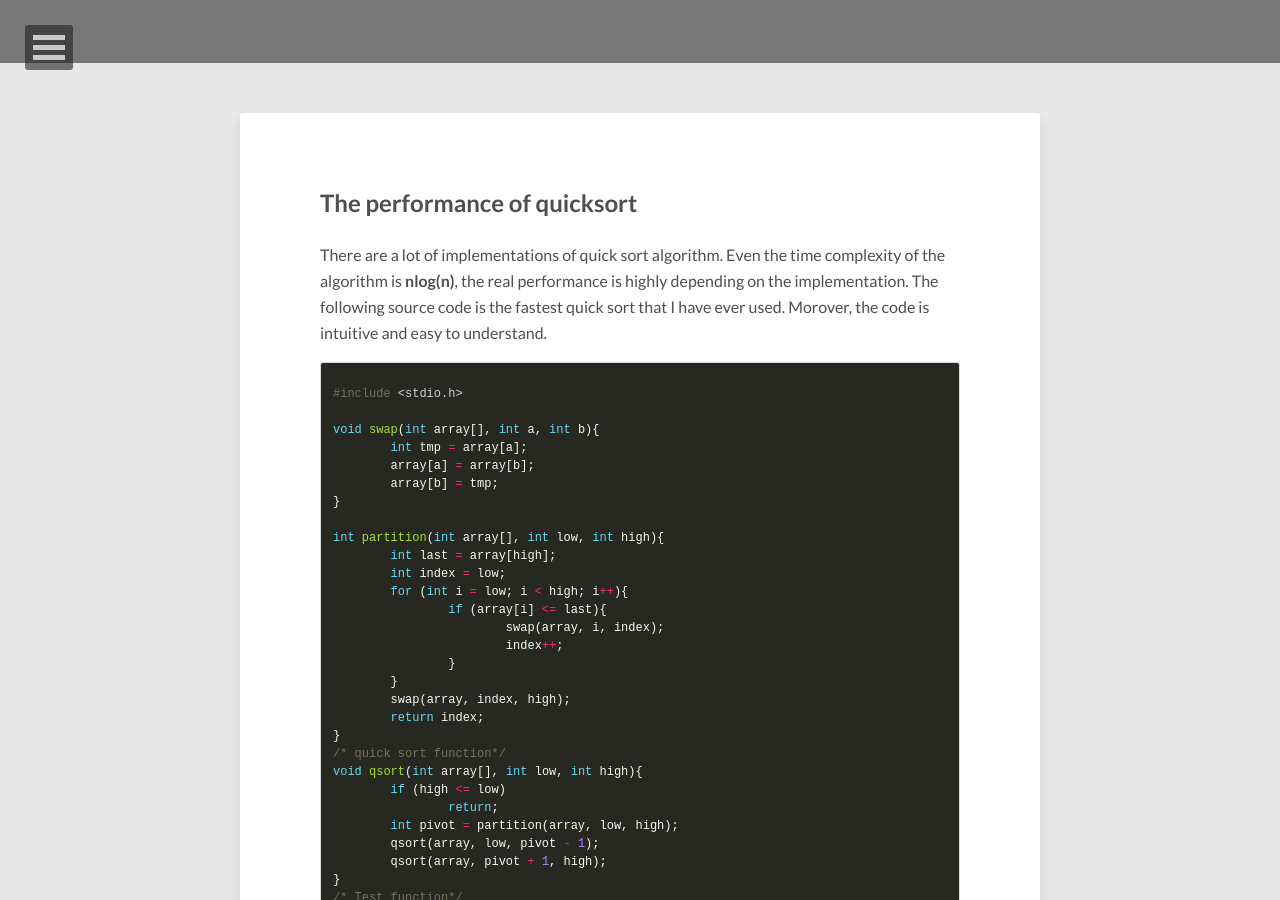
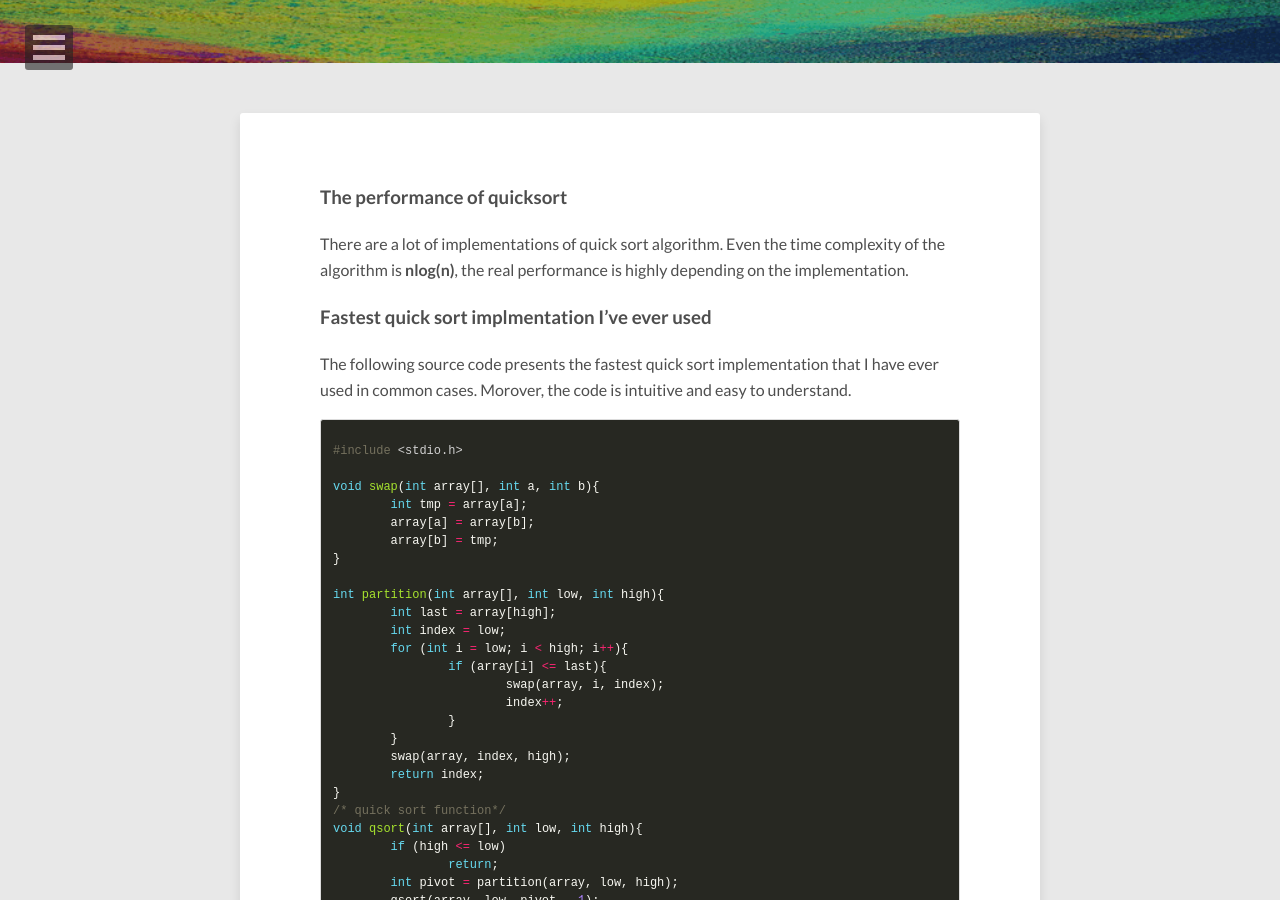
Before and after one commit to dakoo/dakoo.github.io, a Jekyll site: the page built from _posts/2015-08-05-quicksort-in-c.md, in a window 1280 px wide and 900 px high, scrolled down 337 px. Built offline with Jekyll 4.4.1, drawn with Linux system fonts in a browser that asks for light colours; nearby versions of some CDN libraries; comment, search, counter and statistics services are not loaded.

Commit message:
Update 2015-08-05-quicksort-in-c.md

```diff
--- a/_posts/2015-08-05-quicksort-in-c.md
+++ b/_posts/2015-08-05-quicksort-in-c.md
@@ -5,13 +5,16 @@ description: quick sort algorithm in C
 modified: 2015-08-05
 tags: [algorithm, english]
 image:
-  feature: abstract-24.png
+  feature: abstract-20.png
 ---
 
-## The performance of quicksort
+### The performance of quicksort
 
 There are a lot of implementations of quick sort algorithm. Even the time complexity of the algorithm is **nlog(n)**, the real performance is highly depending on the implementation.
-The following source code is the fastest quick sort that I have ever used. Morover, the code is intuitive and easy to understand.
+
+### Fastest quick sort implmentation I've ever used
+
+The following source code presents the fastest quick sort implementation that I have ever used in common cases. Morover, the code is intuitive and easy to understand.
 
 {% highlight c %}
 #include <stdio.h>
```
